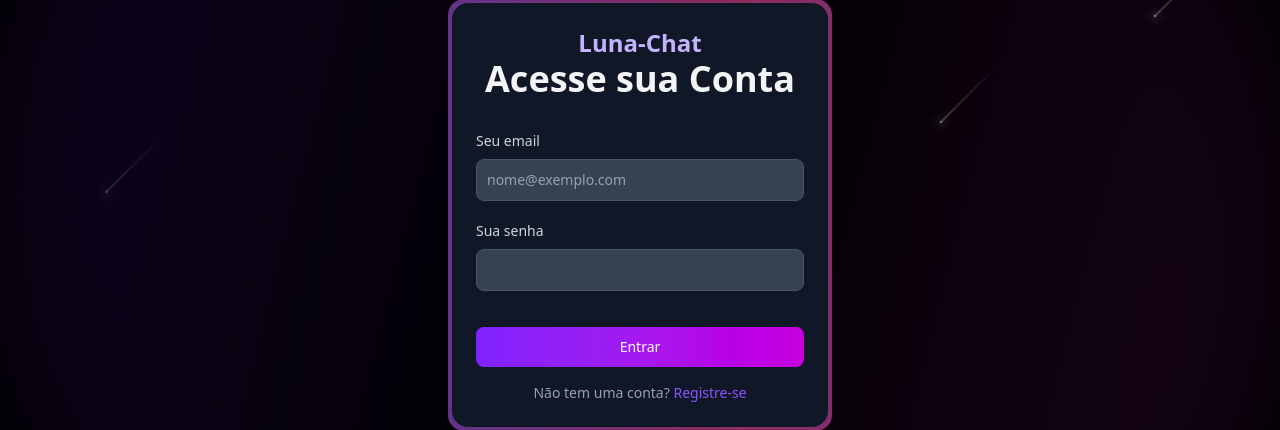
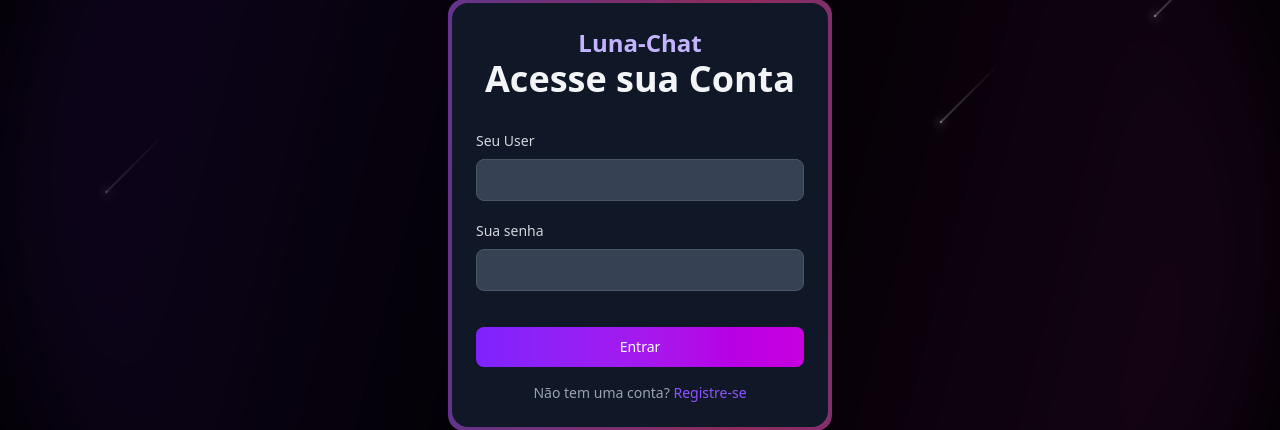
Before and after one commit to FelippeTN/Luna-Chat, a Django app: page /login/ in a window 1280 px wide. Shown: the part 185-615 px from the top of the page. Run offline with Django 5.2, Linux system fonts and the light colour scheme; style sheets or scripts are compiled from the project's sources; some libraries are stand-ins or nearby versions.

Commit message:
ADD: update registration and login views to use correct template paths

```diff
--- a/core/views.py
+++ b/core/views.py
@@ -18,10 +18,10 @@ def register_view(request):
         password_confirm = request.POST.get('password_confirm')
 
         if password != password_confirm:
-            return render(request, 'register.html', {'error': 'Passwords do not match.'})
+            return render(request, 'register_views/register.html', {'error': 'Passwords do not match.'})
 
         if User.objects.filter(email=email).exists():
-            return render(request, 'register.html', {'error': 'Email already exists.'})
+            return render(request, 'register_views/register.html', {'error': 'Email already exists.'})
 
         user = User.objects.create_user(
             username=username,
@@ -33,14 +33,14 @@ def register_view(request):
 
         return redirect('chat_view')
 
-    return render(request, 'register.html')
+    return render(request, 'register_views/register.html')
 
 
 def login_view(request):
     if request.method == 'POST':
-        email = request.POST.get('email')
+        username = request.POST.get('username')
         password = request.POST.get('password')
-        user = authenticate(request, username=email, password=password)
+        user = authenticate(request, username=username, password=password)
 
         if user is not None:
             login(request, user)
@@ -48,9 +48,9 @@ def login_view(request):
         else:
             messages.error(request, 'Email ou senha inválidos.')
             return redirect('login_view')
-    return render(request, 'login.html')
+    return render(request, 'register_views/login.html')
 
 
 @login_required
 def chat_view(request):
-    return render(request, 'chat.html')
+    return render(request, 'chat_views/chat.html')
--- a/templates/login.html
+++ b/templates/register_views/login.html
@@ -25,12 +25,12 @@
             <form method="post" action="{% url 'login_view' %}">
                 {% csrf_token %}
                 <div class="mb-5">
-                    <label for="email" class="block mb-2 text-sm font-medium text-gray-300">Seu email</label>
-                    <input type="email" id="email" class="bg-gray-700 border border-gray-600 text-white text-sm rounded-lg focus:ring-violet-500 focus:border-violet-500 block w-full p-2.5 placeholder-gray-400" placeholder="nome@exemplo.com" required />
+                    <label for="username" class="block mb-2 text-sm font-medium text-gray-300">Seu User</label>
+                    <input type="username" id="username" name="username" class="bg-gray-700 border border-gray-600 text-white text-sm rounded-lg focus:ring-violet-500 focus:border-violet-500 block w-full p-2.5 placeholder-gray-400" required />
                 </div>
                 <div class="mb-5">
                     <label for="password" class="block mb-2 text-sm font-medium text-gray-300">Sua senha</label>
-                    <input type="password" id="password" class="bg-gray-700 border border-gray-600 text-white text-sm rounded-lg focus:ring-violet-500 focus:border-violet-500 block w-full p-2.5" required />
+                    <input type="password" id="password" name="password" class="bg-gray-700 border border-gray-600 text-white text-sm rounded-lg focus:ring-violet-500 focus:border-violet-500 block w-full p-2.5" required />
                 </div>
                 <button type="submit" class="w-full text-white bg-gradient-to-r from-violet-600 to-fuchsia-600 mt-4 hover:bg-gradient-to-l focus:ring-4 focus:outline-none focus:ring-violet-500/50 font-medium rounded-lg text-sm px-5 py-2.5 text-center transform transition-all duration-300 hover:scale-105">
                     Entrar
```
Also changed, not shown: templates/chat_views/chat.html (renamed from templates/chat.html), templates/register_views/register.html (renamed from templates/register.html).
